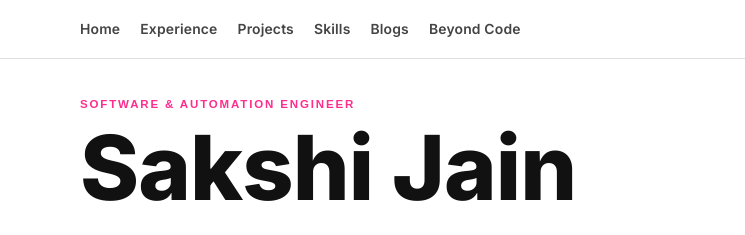
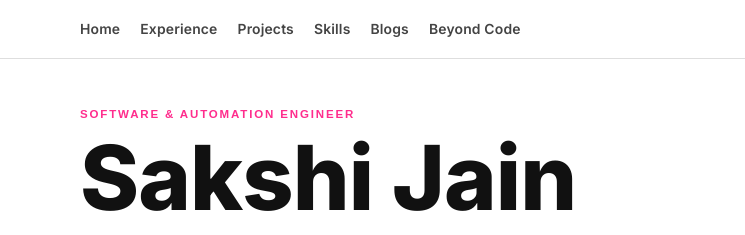
Before and after one commit to Mi-kio/Portfolio, a plain HTML site: page index.html in a window 1280 px wide. Shown: the top 235 px of the page, 0-745 px from the left. Drawn offline with Linux system fonts and the light colour scheme.

Commit message:
Added padding for eyebrow section

```diff
--- a/index.html
+++ b/index.html
@@ -39,7 +39,7 @@ rel="stylesheet" />
       <section id="home" class="section-hero">
         <div class="container two-column">
           <div>
-            <p class="eyebrow">Software & Automation Engineer</p>
+            <p style="margin-top:20px" class="eyebrow">Software & Automation Engineer</p>
             <h2 class="mobile-on">
              <span>hello!<br />
               I am Sakshi </span>
```
